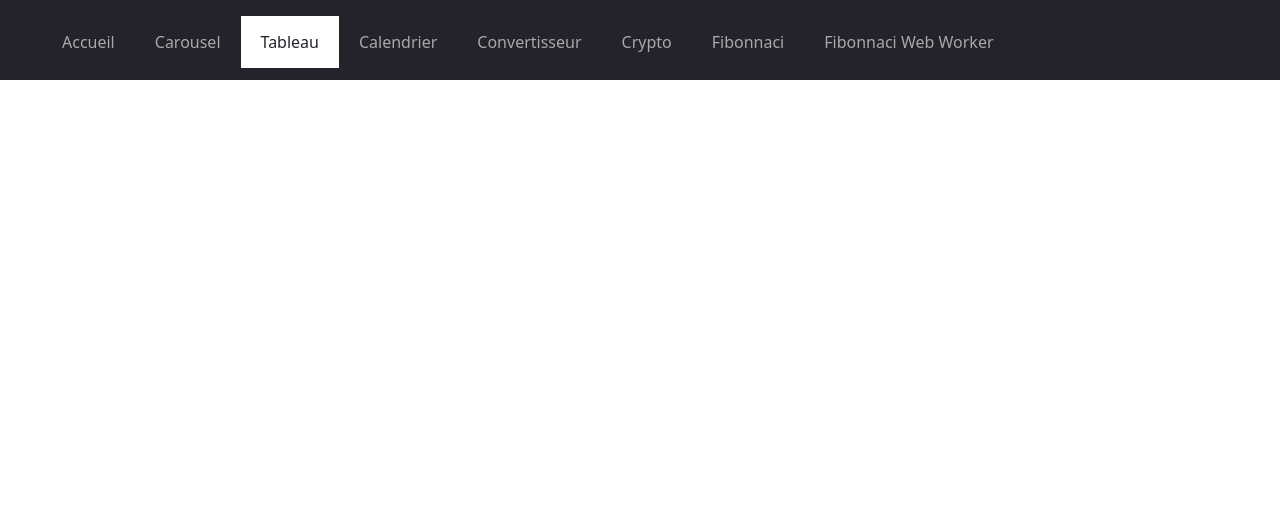
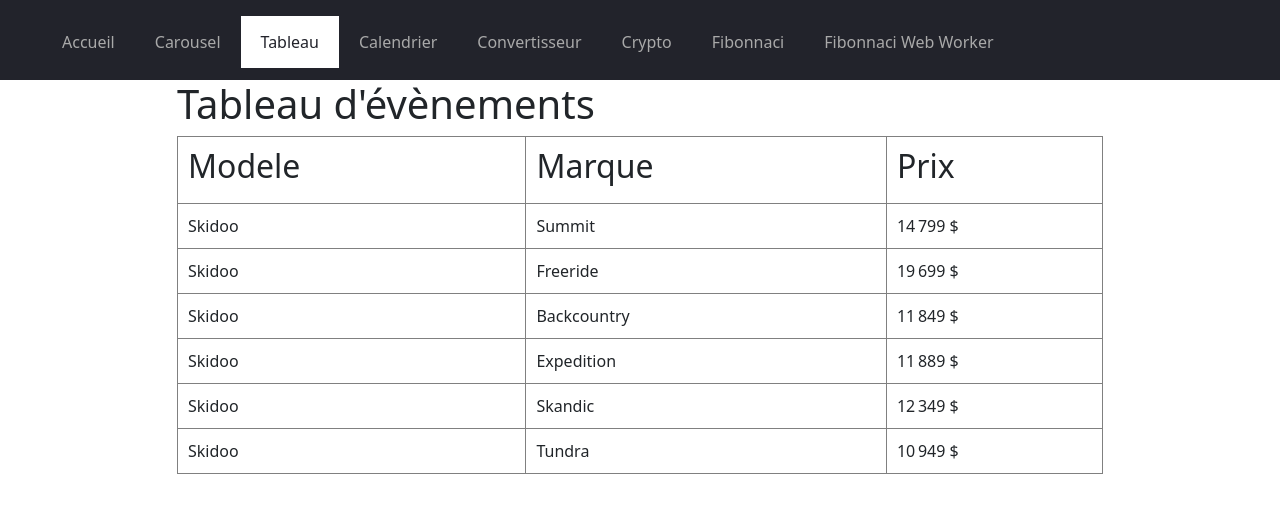
Before and after one commit to Felix-Rheaume/TP1_FR_LL_appWeb, a React (Create React App) app: page /tableau in a window 1280 px wide. Shown: the top 512 px of the page. Built offline with nearby package versions, Linux system fonts and the light colour scheme.

Commit message:
Fin tableau

```diff
--- a/src/App.css
+++ b/src/App.css
@@ -34,3 +34,16 @@
 div {
   display: block;
 }
+
+table, th, td{
+  border: 1px solid gray;
+  padding: 10px;
+}
+
+th{
+  font-weight: normal;
+}
+
+table{
+  width: 100%;
+}
--- /dev/null
+++ b/src/Components/LigneTableau.jsx
@@ -0,0 +1,25 @@
+import React from "react";
+
+class LigneTableau extends React.Component{
+
+    render() {
+
+        let numberString = this.props.valeur.prix.toLocaleString('fr-FR');
+
+        return (
+            <>
+                <th>
+                    {this.props.model}
+                </th>
+                <th>
+                    {this.props.valeur.marque}
+                </th>
+                <th>
+                    {numberString} $
+                </th>
+            </>
+        );
+    }
+}
+
+export default LigneTableau;
--- a/src/Components/Tableau.jsx
+++ b/src/Components/Tableau.jsx
@@ -1,8 +1,44 @@
 import React from "react";
+import Container from 'react-bootstrap/Container';
+import Row from 'react-bootstrap/Row';
+import Col from 'react-bootstrap/Col';
+import LigneTableau from "./LigneTableau";
 
 class Tableau extends React.Component{
+
+    state = {
+        modele: "Skidoo"
+    }
+
+    listeEvenements = [{marque: "Summit", prix: 14799},{marque: "Freeride", prix: 19699},{marque: "Backcountry", prix: 11849},{marque: "Expedition", prix: 11889},{marque: "Skandic", prix: 12349},{marque: "Tundra", prix: 10949}];
+
     render(){
-        return null;
+        return (
+            <Container>
+                <Row className="justify-content-md-center">
+                    <Col className="col-lg-10 col">
+                        <h1>
+                            Tableau d'évènements
+                        </h1>
+
+                        <table>
+                            <tr>
+                                <th><h2>Modele</h2></th>
+                                <th><h2>Marque</h2></th>
+                                <th><h2>Prix</h2></th>
+                            </tr>
+                            {this.listeEvenements.map((valeurListe) =>{
+                                return(
+                                    <tr>
+                                        <LigneTableau model={this.state.modele} valeur={valeurListe}></LigneTableau>
+                                    </tr>
+                                );
+                            })}
+                        </table>
+                    </Col>
+                </Row>
+            </Container>
+        );
     }
 }
 
```
